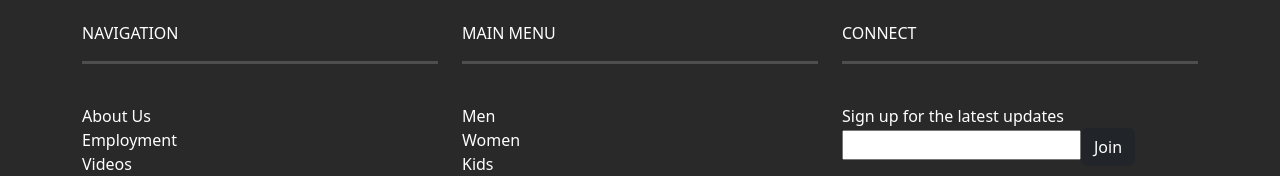
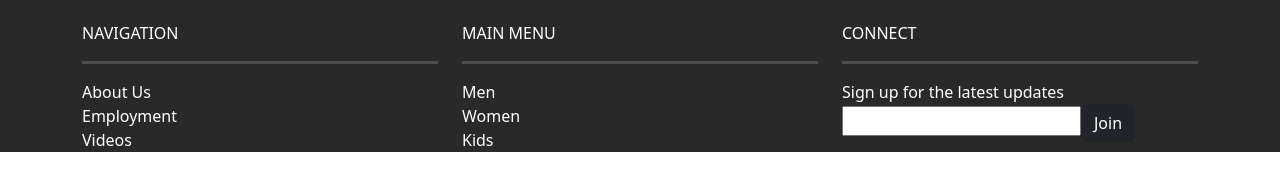
Before and after one commit to KurtKimura02/islandsnow, a plain HTML site: page index.html in a window 1280 px wide. Shown: the part 723-899 px from the top of the page. After the commit the page ends 875 px from the top, so only its background shows below. Drawn offline with nearby package versions, Linux system fonts and the light colour scheme.

Commit message:
WOD 3
WOD step 3

```diff
--- a/index.html
+++ b/index.html
@@ -60,9 +60,9 @@
 <footer>
   <div class="container">
     <div class="row">
-      <div class="col"><br>NAVIGATION<hr class="solid"><br>About Us<br>Employment<br>Videos</div>
-      <div class="col"><br>MAIN MENU<hr class="solid"><br>Men<br>Women<br>Kids</div>
-      <div class="col"><br>CONNECT<hr class="solid"><br>Sign up for the latest updates<br><input type="text"><button class="btn btn-dark">Join</button></div>
+      <div class="col"><br>NAVIGATION<hr class="solid">About Us<br>Employment<br>Videos</div>
+      <div class="col"><br>MAIN MENU<hr class="solid">Men<br>Women<br>Kids</div>
+      <div class="col"><br>CONNECT<hr class="solid">Sign up for the latest updates<br><input type="text"><button class="btn btn-dark">Join</button></div>
     </div>
   </div>
 </footer>
```
